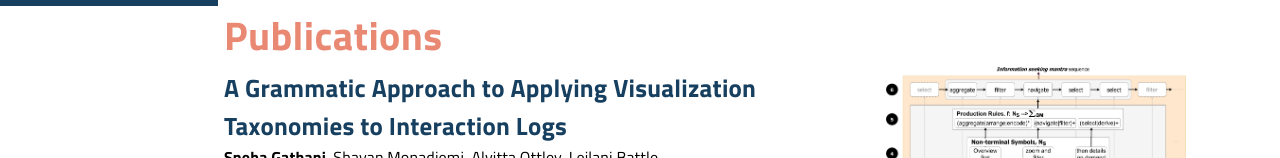
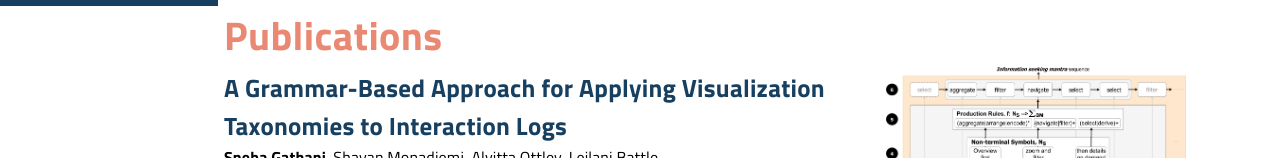
Before and after one commit to sneha-gathani/sneha-website, a React (Create React App) app: page / in a window 1280 px wide. Shown: the part 794-952 px from the top of the page. Built offline with nearby package versions, Linux system fonts and the light colour scheme.

Commit message:
Added CHI 2023 paper details

```diff
--- a/src/App.jsx
+++ b/src/App.jsx
@@ -240,7 +240,7 @@ const App = () => {
                             <Grid item xs container direction="column" spacing={4} style={{ justifyContent: 'center', }}>
                                 <CardContent sx={{ flex: '1 0 auto' }}>
                                     <Typography className={classes.title}>
-                                        A Grammatic Approach to Applying Visualization Taxonomies to Interaction Logs
+                                        A Grammar-Based Approach for Applying Visualization Taxonomies to Interaction Logs
                                     </Typography>
                                     <Typography className={classes.authors}>
                                         <b className={classes.bold}>Sneha Gathani</b>, Shayan Monadjemi, Alvitta Ottley, Leilani Battle
@@ -592,7 +592,7 @@ const App = () => {
                                 <Grid item xs container direction="column" spacing={2} style={{ justifyContent: 'center', }}>
                                     <CardContent sx={{ flex: '1 0 auto' }}>
                                         <Typography className={classes.title}>
-                                            A Grammatic Approach to Applying Visualization Taxonomies to Interaction Logs
+                                            A Grammar-Based Approach for Applying Visualization Taxonomies to Interaction Logs
                                         </Typography>
                                         <Typography className={classes.authors}>
                                             <b className={classes.bold}>Sneha Gathani</b>, Shayan Monadjemi, Alvitta Ottley, Leilani Battle
```
